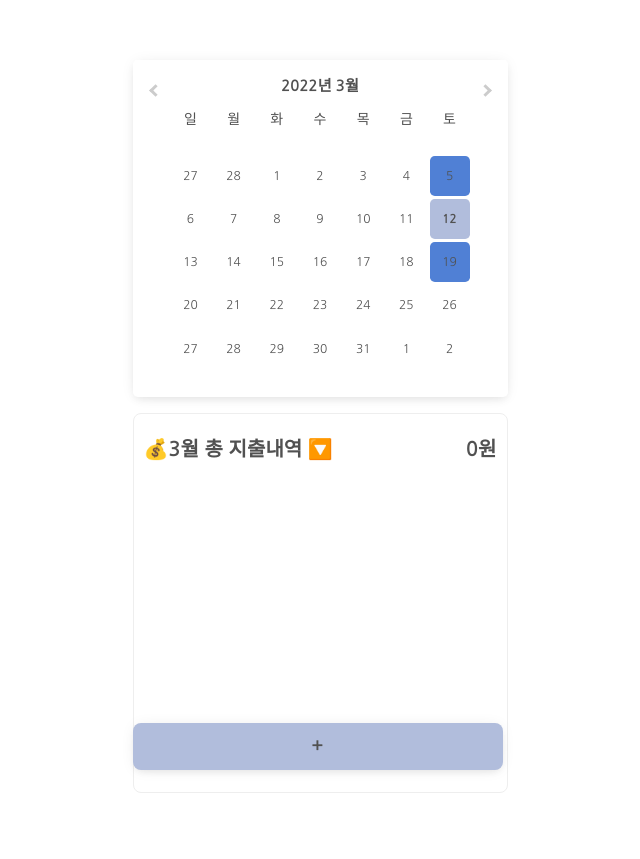
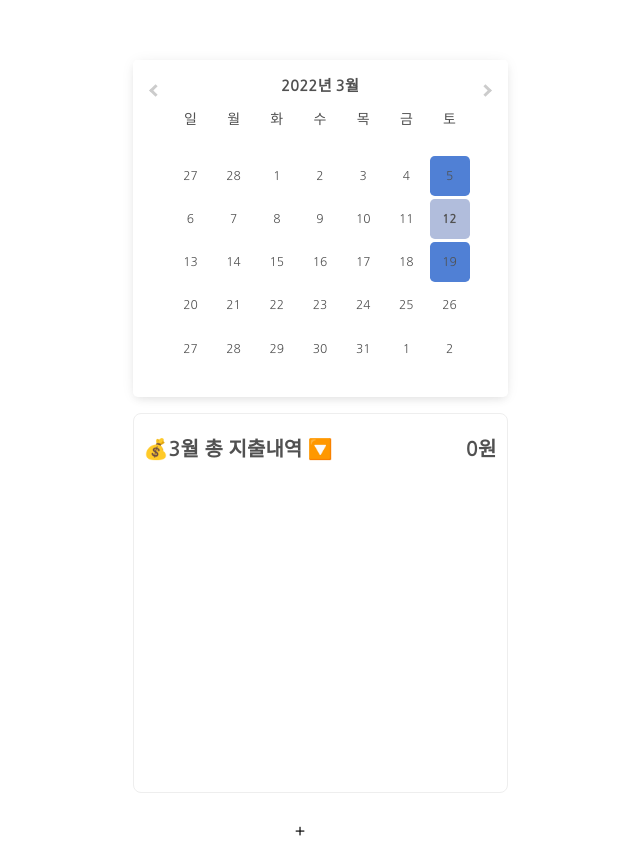
Before and after one commit to 22sook00/accountBook, a React (Create React App) app: page / in a window 1280 px wide. Shown: the whole page, without its empty margins (340-980 px from the left). Before the commit the page ends 800 px from the top, so only its background shows below. Built offline with nearby package versions, Linux system fonts and the light colour scheme.

Commit message:
Change button component style using tailwind and new color

```diff
--- a/src/components/Common/Buttons/Buttons.tsx
+++ b/src/components/Common/Buttons/Buttons.tsx
@@ -4,41 +4,50 @@ import "./buttons.css";
 interface Props {
   disabled?: boolean;
   onclick?: () => void;
-  bgcolor?:
-    | "#DFE9F5"
-    | "rgb(177, 189, 220)"
-    | "#3E77B6"
-    | "#003A88"
-    | "#F8979B";
+  size?: "small" | "medium" | "large";
+  bgcolor?: "primary-default" | "secondary-dark" | "error-primary";
+  lineColor?: "primary-default" | "secondary-dark" | "line-default";
   text: string;
   bottom?: string;
   custom?: any;
+  width?: string;
 }
 
 const Buttons: FC<Props> = ({
   disabled = false,
   onclick,
+  size,
   bgcolor,
+  lineColor,
   text,
   bottom,
   custom,
+  width,
 }) => {
-  const bottonBottom = bottom ? "button-style-bottom" : "";
-
+  const button_size =
+    size === "small"
+      ? ["text-base", "h-[40px] px-6", "rounded-sm"]
+      : size === "medium"
+      ? ["text-base", "h-[51px] px-8", "rounded-[5px]"]
+      : size === "large"
+      ? ["text-base", "h-[59px] px-9", "rounded-[5px]"]
+      : ["text-base", " w-full py-[16px] text-center", "rounded-[5px]"];
   return (
     <>
       <button
-        style={{ backgroundColor: bgcolor, ...custom }}
-        className={
-          // custom
-          //   ? "custom-style"
-          //   :
-          [
-            "button-style",
-            `button-style-${bgcolor?.slice(1)}`,
-            bottonBottom,
-          ].join(" ")
+        className={`
+        ${button_size[0]} ${button_size[2]}
+				${button_size[1]}
+        ${width && width}
+        ${
+          bgcolor
+            ? ` bg-${bgcolor} hover:bg-secondary-dark text-white`
+            : "bg-white"
         }
+        ${lineColor && `border border-${lineColor} text-secondary-dark`}
+        transition
+        rounded-lg
+        `}
         onClick={onclick}
         disabled={disabled ? true : false}
       >
--- a/src/components/Common/Modals/ModalLayout.tsx
+++ b/src/components/Common/Modals/ModalLayout.tsx
@@ -18,7 +18,6 @@ const ModalLayout: FC<Props> = ({ setIsOpen, children, title }) => {
             <h3>{title}</h3>
             <Buttons
               custom={{ padding: "0 10px 4px" }}
-              bgcolor="#F8979B"
               onclick={handleCloseBtn}
               text={"x"}
             />
--- a/src/components/Forms/AddForm/AddForm.tsx
+++ b/src/components/Forms/AddForm/AddForm.tsx
@@ -196,9 +196,24 @@ const AddForm: FC<Props> = ({ setIsOpen }) => {
           </div>
         </article>
 
-        <article style={{ textAlign: "right" }}>
-          <Buttons text="추가" bgcolor="#3E77B6" />
-        </article>
+        <div className="grid grid-cols-3 gap-3">
+          <div className=" col-span-1">
+            <Buttons
+              width="w-full"
+              size="small"
+              text="Reset"
+              lineColor="primary-default"
+            />
+          </div>
+          <div className="col-span-2">
+            <Buttons
+              width="w-full"
+              size="small"
+              text="Submit"
+              bgcolor="primary-default"
+            />
+          </div>
+        </div>
       </form>
     </>
   );
--- a/src/components/Forms/EditForm/EditForm.tsx
+++ b/src/components/Forms/EditForm/EditForm.tsx
@@ -14,7 +14,7 @@ const EditForm: FC<Props> = ({}) => {
   return (
     <section className="formWrapper">
       <article style={{ textAlign: "right" }}>
-        <Buttons text="수정하기" bgcolor="#3E77B6" />
+        <Buttons text="수정하기" bgcolor="primary-default" />
       </article>
     </section>
   );
--- a/src/components/Lists/Lists.tsx
+++ b/src/components/Lists/Lists.tsx
@@ -93,7 +93,7 @@ const Lists: FC<IProps> = ({ pickerOnlyMonth, selectedMonth }) => {
                 <Buttons
                   onclick={() => handleDeleteClick(idx, buying)}
                   text={"삭제"}
-                  bgcolor={"#F8979B"}
+                  lineColor={"primary-default"}
                   custom={{
                     fontSize: "12px",
                     padding: "4px 8px",
--- a/src/index.css
+++ b/src/index.css
@@ -9,7 +9,6 @@ body {
     "Helvetica Neue", "Merriweather Sans", sans-serif, "Rubik", "Maven Pro";
   -webkit-font-smoothing: antialiased;
   -moz-osx-font-smoothing: grayscale;
-  color: #515151;
 }
 
 code {
--- a/src/pages/MainPage/index.tsx
+++ b/src/pages/MainPage/index.tsx
@@ -26,12 +26,7 @@ const MainPage = () => {
         selectedMonth={selectedMonth}
       />
       <Lists selectedMonth={selectedMonth} />
-      <Buttons
-        bottom={"bottom"}
-        bgcolor="rgb(177, 189, 220)"
-        onclick={handleClickMoveAddForm}
-        text={"+"}
-      />
+      <Buttons bottom={"bottom"} onclick={handleClickMoveAddForm} text={"+"} />
 
       {isOpen ? (
         <ModalLayout title={"추가하기"} setIsOpen={setIsOpen}>
--- a/tailwind.config.js
+++ b/tailwind.config.js
@@ -10,23 +10,32 @@ module.exports = {
 	theme: {
 		extend: {
 			colors: {
-				"primary-default": "#2277DC",
-				"secondary-dark": "#1A62B8",
+				"primary-default": "#21B599",
+				"secondary-dark": "#0CA789",
 				"primary-tint": "#E9F1FC",
-				"primary-bg": "#E5E5E5",
-				"tint-bg": "#f7f7f7",
+				"line-default":'#E6E6E6',
+
 				"text-primary": "#515151",
 				"text-dark": "#444444",
 				"text-light": "#8b8b8b",
 				"text-tint": "#d1d1d1",
-				"text-line": "#dddddd",
-				"circle-green": "#00B507",
-				"circle-red": "#F8979b",
-				"tag-yellow": "#FFE792",
-				"error-primary": "#E74346",
+
+				"tag-yellow": "#FAC710",
+				"tag-light-yellow": "#FFF446",
+
+				"tag-skyblue": "#12CDD4",
+				"tag-blue": "#70B9F0",
+				"tag-pink": "#FF6DB1",
+
+				"error-primary": "#F06549",
+
+				"primary-bg": "#E5E5E5",
+				"tint-bg": "#f7f7f7",
 				"hover-gray-bg": "rgba(209, 209, 209, 0.2)",
+				"modal-bg": "rgba(0, 0, 0, 0.67)",
+
+
 				"bottom-shadow": "rgba(0, 0, 0, 0.05)",
-				"modal-bg": "rgba(0, 0, 0, 0.67)",
 				"item-hover": "#EEEEEE",
 			},
 			boxShadow: {
```
